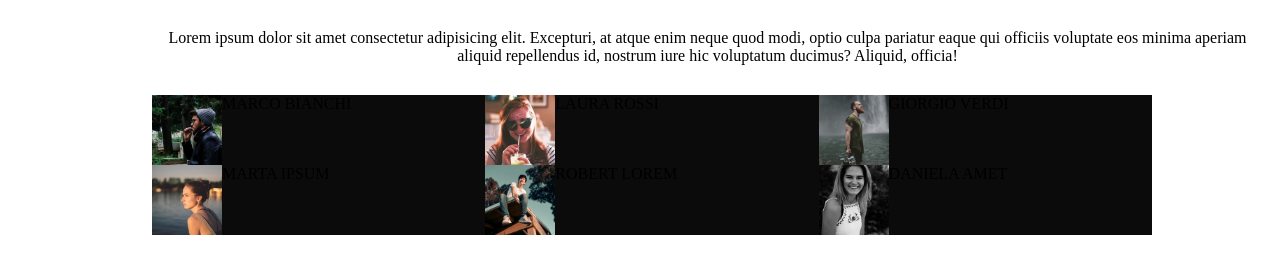
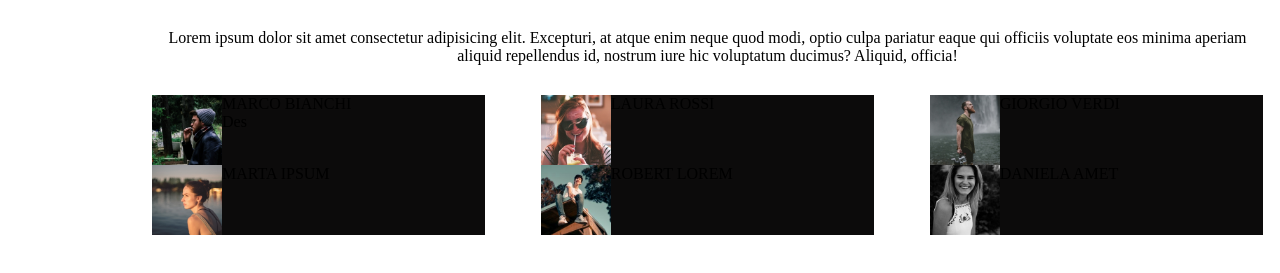
Before and after one commit to Giovannirighini2000/html-css-float-cards, a plain HTML site: page index.html in a window 1280 px wide. Shown: the part 87-360 px from the top of the page. Drawn offline with Linux system fonts and the light colour scheme.

Commit message:
spazio profili

```diff
--- a/index.html
+++ b/index.html
@@ -22,7 +22,7 @@
                     </figure>
                     <div>
                     <p class="p2">MARCO BIANCHI</p>
-                    <p class="p3"></p>
+                    <p class="p3">Des</p>
                     <p class="p4"></p>
                     </div>
 
--- a/style.css
+++ b/style.css
@@ -30,6 +30,11 @@ img{
     width: 30%;
     background-color: rgb(12, 11, 11);
     float: left;
+    margin-right: 5%;
+
+}
+.col:nth-of-type(3n+3){
+    margin: 0;
 }
 
 .raw .clearfix{
```
